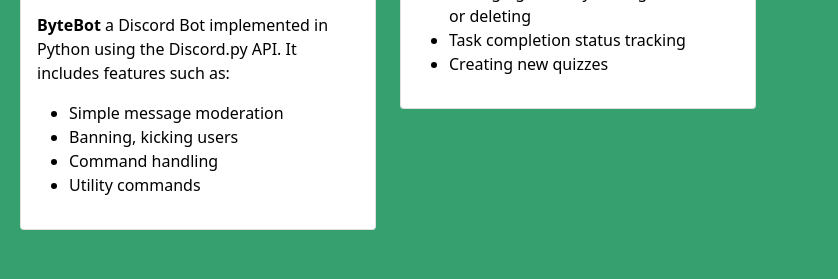
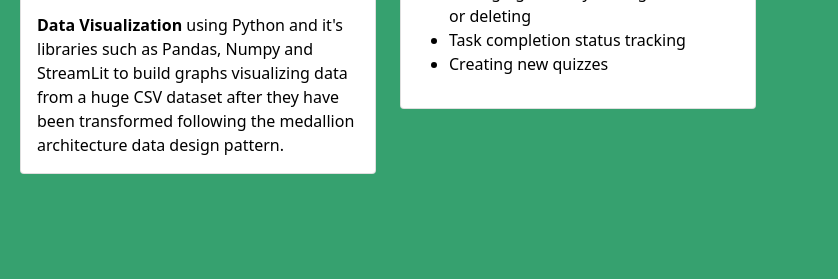
Before and after one commit to MarioMuco/MarioMuco.github.io, a plain HTML site: page index.html in a window 1280 px wide. Shown: the part 1143-1422 px from the top of the page, 442-1280 px from the left. Drawn offline with nearby package versions, Linux system fonts and the light colour scheme.

Commit message:
Update index.html

```diff
--- a/index.html
+++ b/index.html
@@ -133,15 +133,9 @@
           <div class="card">
            <a href="https://github.com/MarioMuco/ByteBot-Discord-Bot-" target="_blank"> <img src="2.png" class="card-img-top" alt="gem1" /> </a>
             <div class="card-body">
-              <p class="card-text"><strong>ByteBot</strong>
-                a Discord Bot implemented in Python using the Discord.py API.
-                It includes features such as:
-                <ul>
-                  <li>Simple message moderation</li>
-                  <li>Banning, kicking users</li>
-                  <li>Command handling</li>
-                  <li>Utility commands</li>
-              </ul>
+              <p class="card-text"><strong>Data Visualization</strong>
+               using Python and it's libraries such as Pandas, Numpy and StreamLit to build graphs visualizing
+                data from a huge CSV dataset after they have been transformed following the medallion architecture data design pattern.
               </p>
             </div>
           </div>
```
